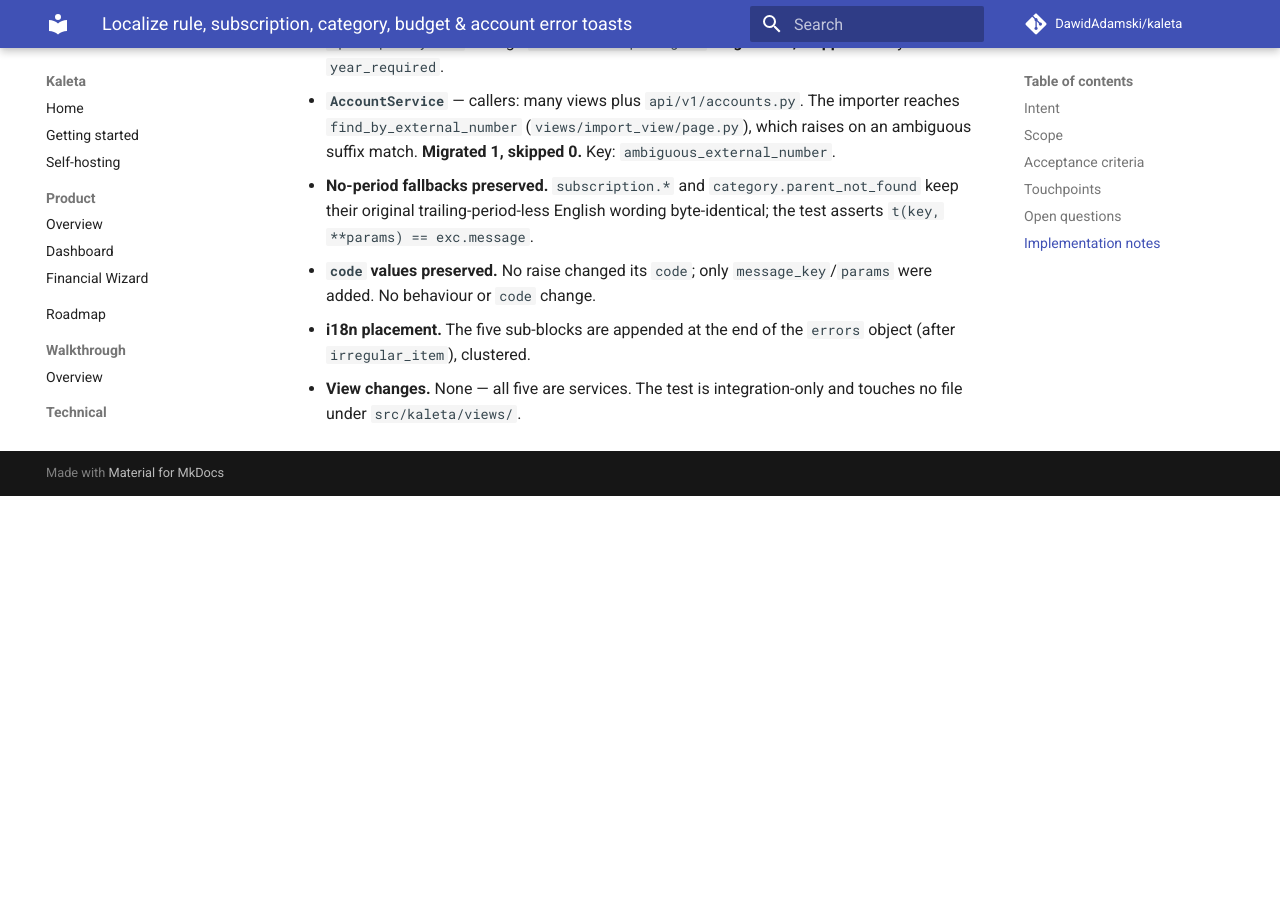
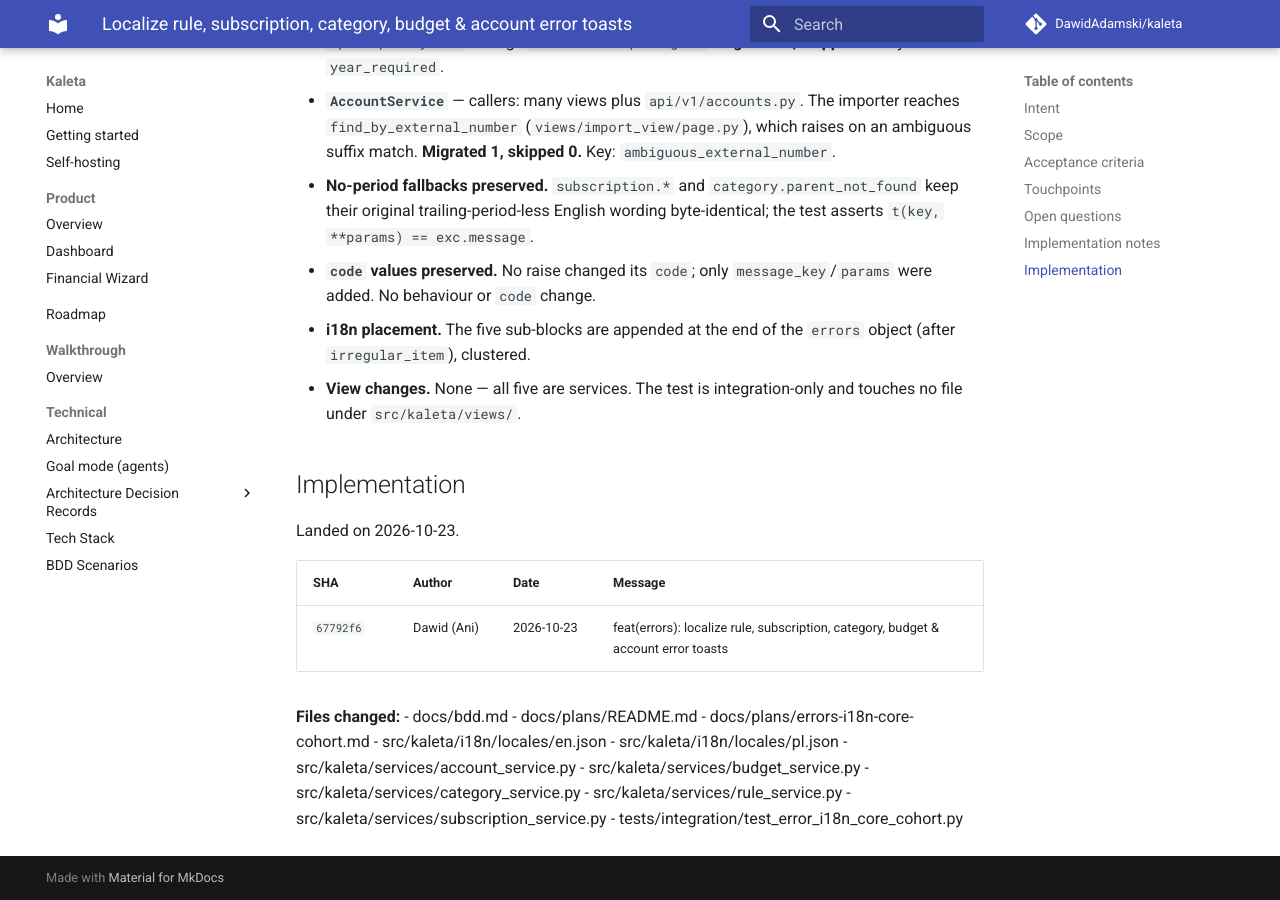
Before and after one commit to DawidAdamski/kaleta, an MkDocs documentation site: the page built from docs/plans/archive/errors-i18n-core-cohort.md, in a window 1280 px wide and 900 px high, scrolled down 2642 px. Built offline with MkDocs 1.6.1 and Material for MkDocs 9.7.7, drawn with Linux system fonts in a browser that asks for light colours; comment, search, counter and statistics services are not loaded; before the commit the page ends 3138 px from its top, so only the background shows below that.

Commit message:
chore(plans): archive the four error-i18n slice plans
All four follow-up slices of errors-i18n-message-keys shipped and merged:
- errors-i18n-transactions (PR #356, 4c9f468)
- errors-i18n-funds-cohort (PR #358, dda4826)
- errors-i18n-irregular-items (PR #357, 1ea80f7)
- errors-i18n-core-cohort (PR #359, 67792f6)

Stamps each plan's Implementation section, flips status to archived with
archived_at, moves them to docs/plans/archive/, fixes roadmap_ref and the
parent-plan body link for the archive subdir, and updates the index.
The chores.md follow-up line stays open — household_service and the
auth/admin services remain.

Co-Authored-By: Claude Opus 4.8 <noreply@anthropic.com>

```diff
--- a/docs/plans/errors-i18n-core-cohort.md
+++ b/docs/plans/archive/errors-i18n-core-cohort.md
@@ -3,15 +3,16 @@ plan_id: errors-i18n-core-cohort
 title: Localize rule, subscription, category, budget & account error toasts
 area: cross-cutting
 effort: small
-status: in-progress
-roadmap_ref: ../roadmap.md#cross-cutting-principles
+status: archived
+archived_at: 2026-10-23
+roadmap_ref: ../../roadmap.md#cross-cutting-principles
 ---
 
 # Localize rule, subscription, category, budget & account error toasts
 
 ## Intent
 A follow-up cohort slice of
-[`errors-i18n-message-keys`](archive/errors-i18n-message-keys.md), which
+[`errors-i18n-message-keys`](errors-i18n-message-keys.md), which
 shipped the carrier (`KaletaError.message_key` + `params`), the
 `error_handling.resolve_toast_text` wiring, and migrated the first cohort
 (payee identity / merge-undo); later slices migrated `transaction_service`,
@@ -125,3 +126,24 @@ Does NOT cover:
   `errors` object (after `irregular_item`), clustered.
 - **View changes.** None — all five are services. The test is
   integration-only and touches no file under `src/kaleta/views/`.
+
+## Implementation
+
+Landed on 2026-10-23.
+
+| SHA | Author | Date | Message |
+|---|---|---|---|
+| `67792f6` | Dawid (Ani) | 2026-10-23 | feat(errors): localize rule, subscription, category, budget & account error toasts |
+
+**Files changed:**
+- docs/bdd.md
+- docs/plans/README.md
+- docs/plans/errors-i18n-core-cohort.md
+- src/kaleta/i18n/locales/en.json
+- src/kaleta/i18n/locales/pl.json
+- src/kaleta/services/account_service.py
+- src/kaleta/services/budget_service.py
+- src/kaleta/services/category_service.py
+- src/kaleta/services/rule_service.py
+- src/kaleta/services/subscription_service.py
+- tests/integration/test_error_i18n_core_cohort.py
```
Also changed, not shown: docs/plans/README.md (+4 -4 lines), docs/plans/archive/errors-i18n-funds-cohort.md (renamed from docs/plans/errors-i18n-funds-cohort.md, +24 -3 lines), docs/plans/archive/errors-i18n-irregular-items.md (renamed from docs/plans/errors-i18n-irregular-items.md, +21 -3 lines), docs/plans/archive/errors-i18n-transactions.md (renamed from docs/plans/errors-i18n-transactions.md, +22 -3 lines).
